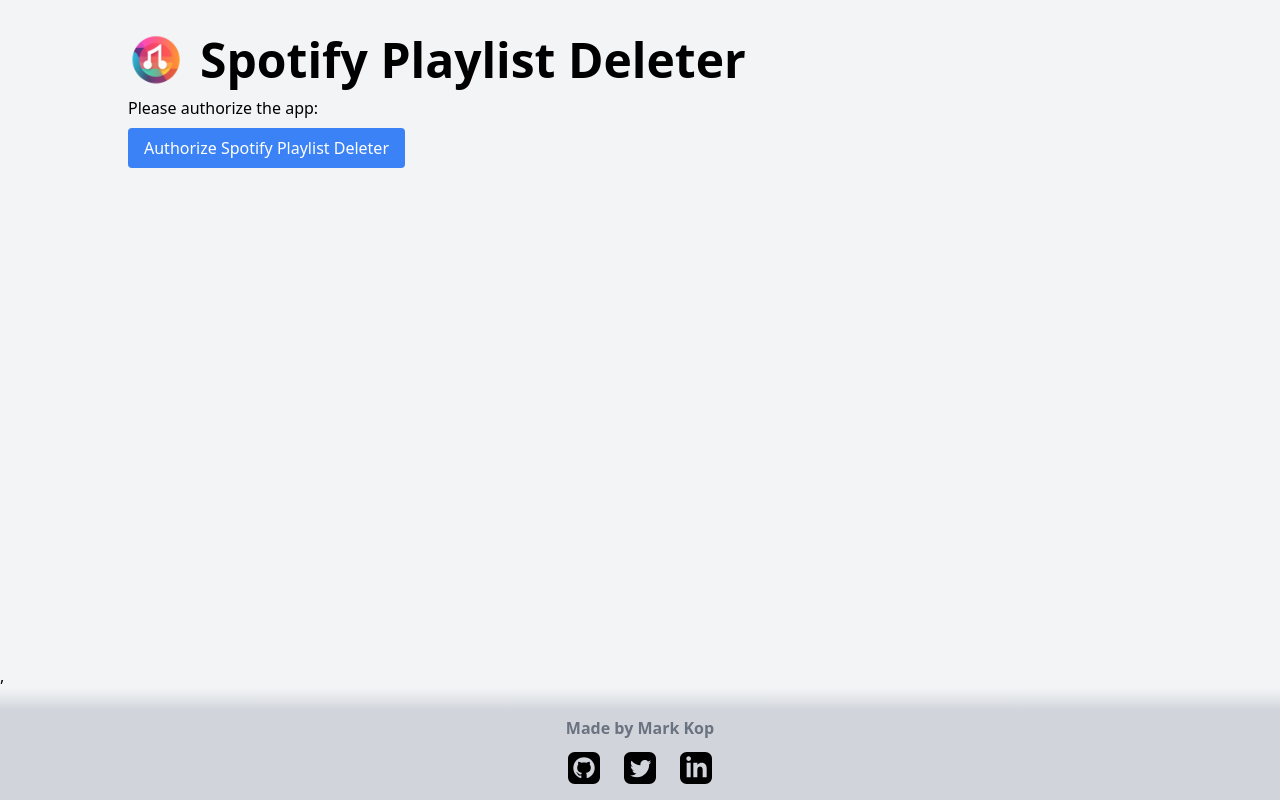
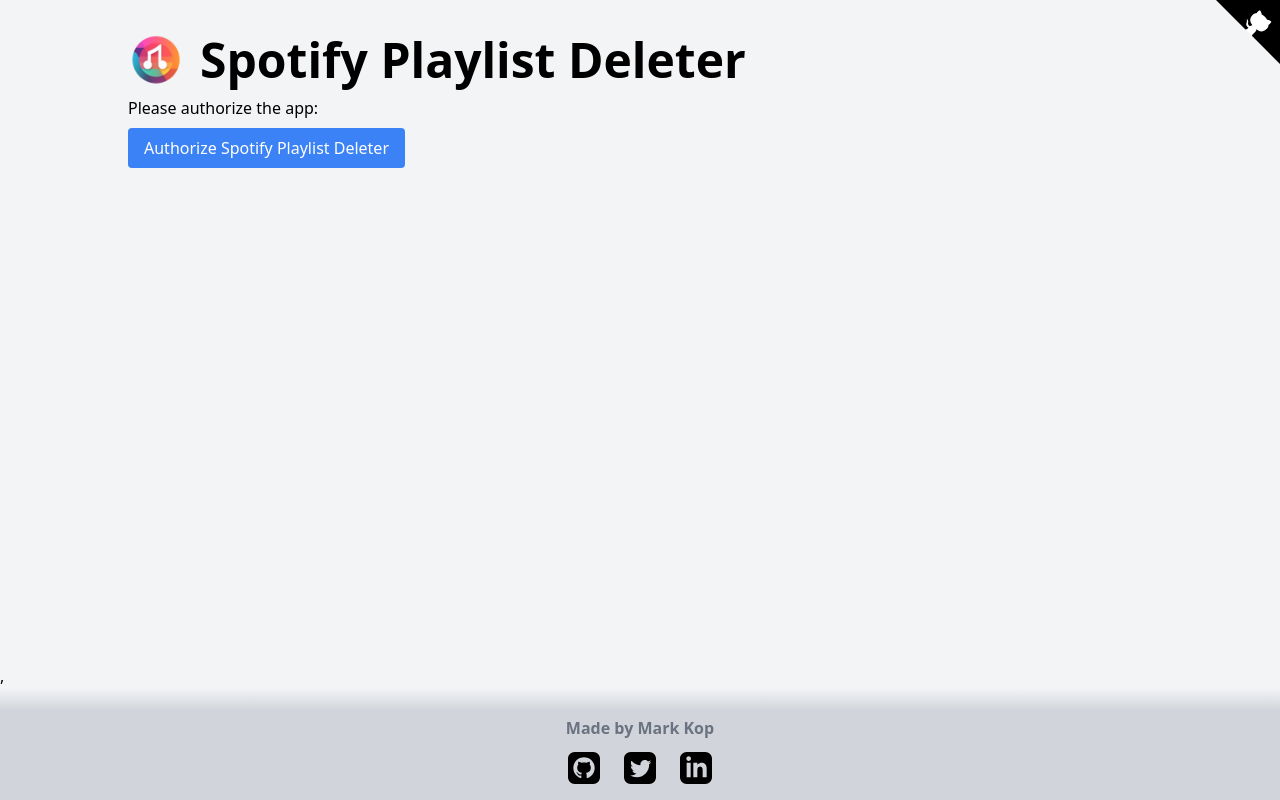
Before and after one commit to Markkop/Multiple-Playlist-deleter, a Next.js app: page / in a window 1280 px wide. Built offline with nearby package versions, Linux system fonts and the light colour scheme; what spotify-web-api-node would draw is missing.

Commit message:
feat: add github ribbon

```diff
--- /dev/null
+++ b/src/components/GhRibbonSvg.tsx
@@ -0,0 +1,24 @@
+export default function GhRibbonSvg({}) {
+  return (
+    <svg
+      xmlns="http://www.w3.org/2000/svg"
+      width="64"
+      height="64"
+      viewBox="0 0 250 250"
+      className="text-white cursor-pointer"
+    >
+      <path d="M0,0 L115,115 L130,115 L142,142 L250,250 L250,0 Z"></path>
+      <path
+        d="M128.3,109.0 C113.8,99.7 119.0,89.6 119.0,89.6 C122.0,82.7 120.5,78.6 120.5,78.6 C119.2,72.0 123.4,76.3 123.4,76.3 C127.3,80.9 125.5,87.3 125.5,87.3 C122.9,97.6 130.6,101.9 134.4,103.2"
+        fill="currentColor"
+        style={{ transformOrigin: "130px 106px" }}
+        className="octo-arm"
+      ></path>
+      <path
+        d="M115.0,115.0 C114.9,115.1 118.7,116.5 119.8,115.4 L133.7,101.6 C136.9,99.2 139.9,98.4 142.2,98.6 C133.8,88.0 127.5,74.4 143.8,58.0 C148.5,53.4 154.0,51.2 159.7,51.0 C160.3,49.4 163.2,43.6 171.4,40.1 C171.4,40.1 176.1,42.5 178.8,56.2 C183.1,58.6 187.2,61.8 190.9,65.4 C194.5,69.0 197.7,73.2 200.1,77.6 C213.8,80.2 216.3,84.9 216.3,84.9 C212.7,93.1 206.9,96.0 205.4,96.6 C205.1,102.4 203.0,107.8 198.3,112.5 C181.9,128.9 168.3,122.5 157.7,114.1 C157.9,116.9 156.7,120.9 152.7,124.9 L141.0,136.5 C139.8,137.7 141.6,141.9 141.8,141.8 Z"
+        fill="currentColor"
+        className="octo-body"
+      ></path>
+    </svg>
+  );
+}
--- a/src/pages/index.tsx
+++ b/src/pages/index.tsx
@@ -3,6 +3,7 @@
 import SpotifyWebApi from "spotify-web-api-node";
 import Spinner from "../components/Spinner";
 import Image from "next/image";
+import GhRibbonSvg from "../components/GhRibbonSvg";
 
 const clientId = process.env.SPOTIFY_CLIENT_ID;
 const redirectUri = process.env.SPOTIFY_REDIRECT_URI;
@@ -90,6 +91,16 @@
 
   return [
     <main className="bg-gray-100 min-h-screen flex flex-col">
+      <div className="animate-ribbon">
+        <a
+          href="https://github.com/Markkop/Multiple-Spotify-Playlist-deleter"
+          target="_blank"
+          rel="noopener noreferrer"
+          className="absolute top-0 right-0"
+        >
+          <GhRibbonSvg />
+        </a>
+      </div>
       <div className="p-8 flex-grow">
         <div className="container mx-auto max-w-screen-lg">
           <div className="flex gap-2 mb-2 md:gap-4">
--- a/src/styles/index.css
+++ b/src/styles/index.css
@@ -1,6 +1,34 @@
-@import 'tailwindcss/base';
-@import 'tailwindcss/components';
+@import "tailwindcss/base";
+@import "tailwindcss/components";
 
 /* Your own custom component styles */
 
-@import 'tailwindcss/utilities';
+@import "tailwindcss/utilities";
+
+.animate-ribbon:hover .octo-arm {
+  animation: octocat-wave 560ms ease-in-out;
+}
+
+@keyframes octocat-wave {
+  0%,
+  100% {
+    transform: rotate(0);
+  }
+  20%,
+  60% {
+    transform: rotate(-25deg);
+  }
+  40%,
+  80% {
+    transform: rotate(10deg);
+  }
+}
+
+@media (max-width: 500px) {
+  .animate-ribbon:hover .octo-arm {
+    animation: none;
+  }
+  .animate-ribbon .octo-arm {
+    animation: octocat-wave 560ms ease-in-out;
+  }
+}
```
